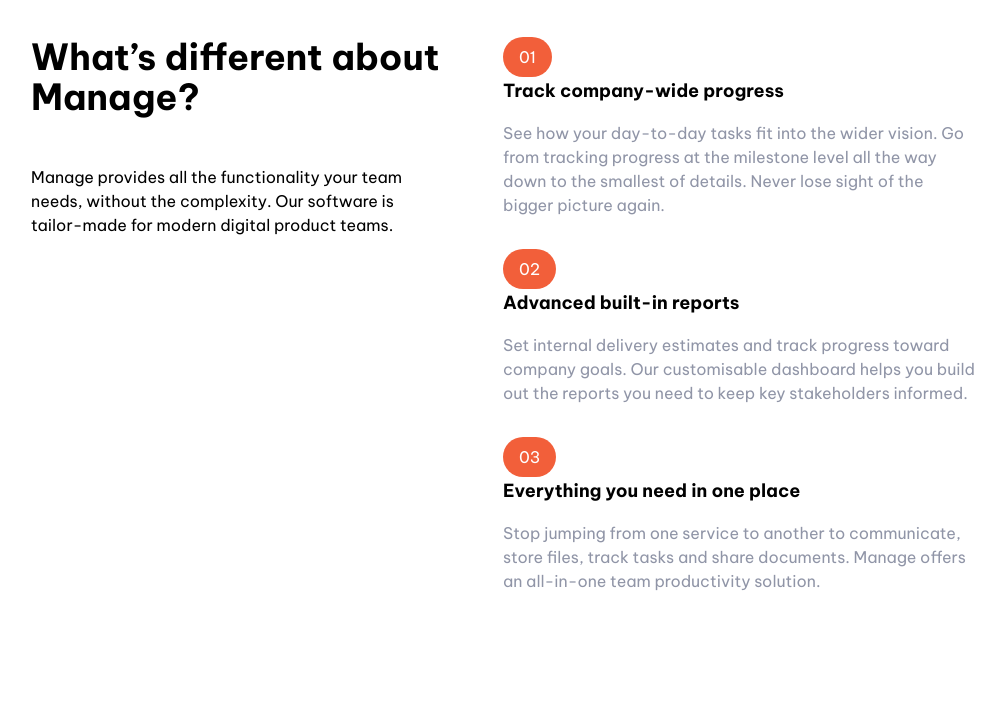
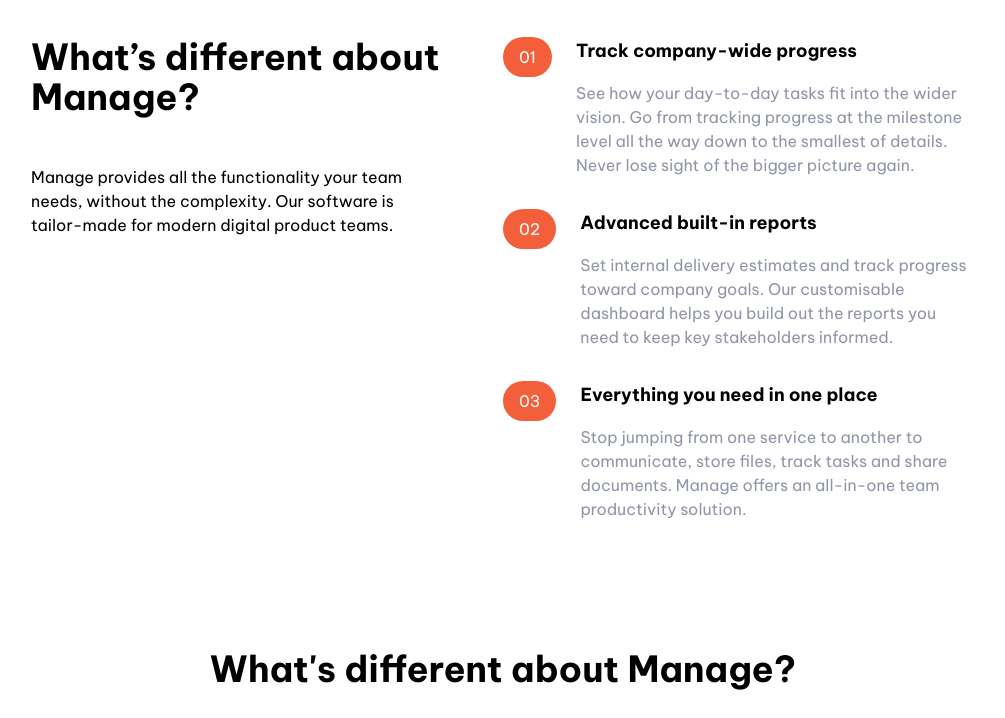
Before and after one commit to MaltaWebDev/landing-page, a website: page index.html in a window 1280 px wide. Shown: the part 619-1337 px from the top of the page, without its empty margins (137-1142 px from the left). Drawn offline with Linux system fonts and the light colour scheme.

Commit message:
Add fix for numbered list section

```diff
--- a/index.html
+++ b/index.html
@@ -93,7 +93,7 @@
         <div class="flex flex-col space-y-8 md:w-1/2">
           <!-- List item one -->
           <div
-            class="flex flex-col space-y-3 md:space-y-0 md-space-x-6 md:flex"
+            class="flex flex-col space-y-3 md:space-y-0 md:space-x-6 md:flex-row"
           >
             <div class="rounded-l-full bg-brightRedSupLight md:bg-transparent">
               <div class="flex items-center space-x-2">
@@ -121,7 +121,7 @@
           </div>
           <!-- List item two -->
           <div
-            class="flex flex-col space-y-3 md:space-y-0 md-space-x-6 md:flex"
+            class="flex flex-col space-y-3 md:space-y-0 md:space-x-6 md:flex-row"
           >
             <div class="rounded-l-full bg-brightRedSupLight md:bg-transparent">
               <div class="flex items-center space-x-2">
@@ -148,7 +148,7 @@
           </div>
           <!-- List item three -->
           <div
-            class="flex flex-col space-y-3 md:space-y-0 md-space-x-6 md:flex"
+            class="flex flex-col space-y-3 md:space-y-0 md:space-x-6 md:flex-row"
           >
             <div class="rounded-l-full bg-brightRedSupLight md:bg-transparent">
               <div class="flex items-center space-x-2">
```
